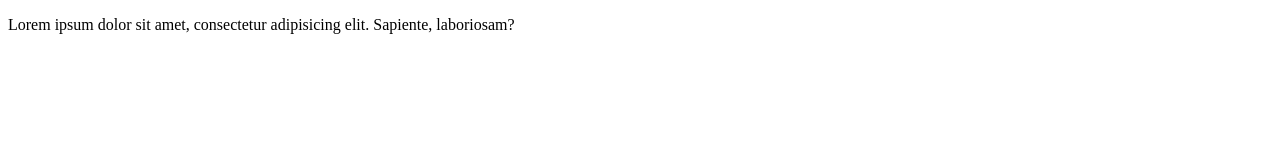
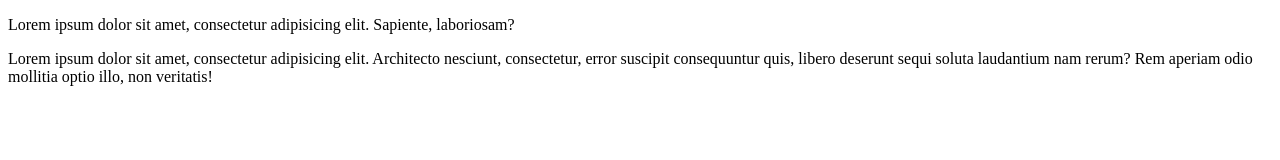
Before and after one commit to martynahabior/gitjestgit, a plain HTML site: page index.html in a window 1280 px wide. Drawn offline with Linux system fonts and the light colour scheme.

Commit message:
trzeci paragraf

```diff
--- a/index.html
+++ b/index.html
@@ -6,5 +6,8 @@
 </head>
 <body>
     <p>Lorem ipsum dolor sit amet, consectetur adipisicing elit. Sapiente, laboriosam?</p>
+
+    <p>Lorem ipsum dolor sit amet, consectetur adipisicing elit. Architecto nesciunt, consectetur, error suscipit consequuntur quis, libero deserunt sequi soluta laudantium nam rerum? Rem aperiam odio mollitia optio illo, non veritatis!</p>
+
 </body>
 </html>
```
